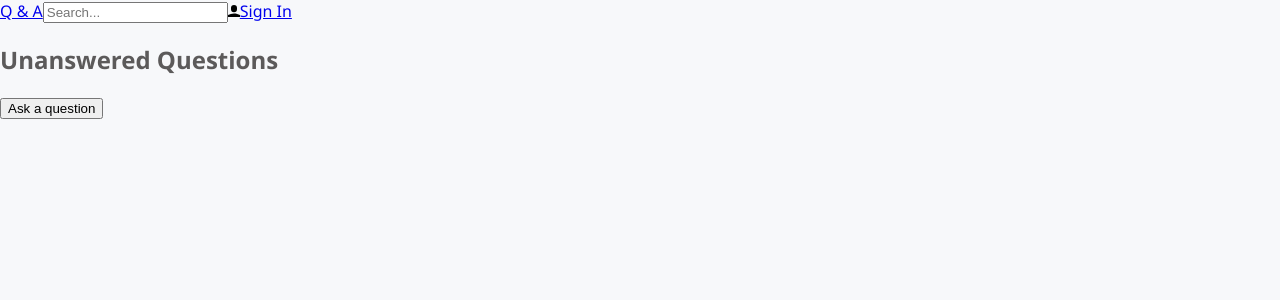
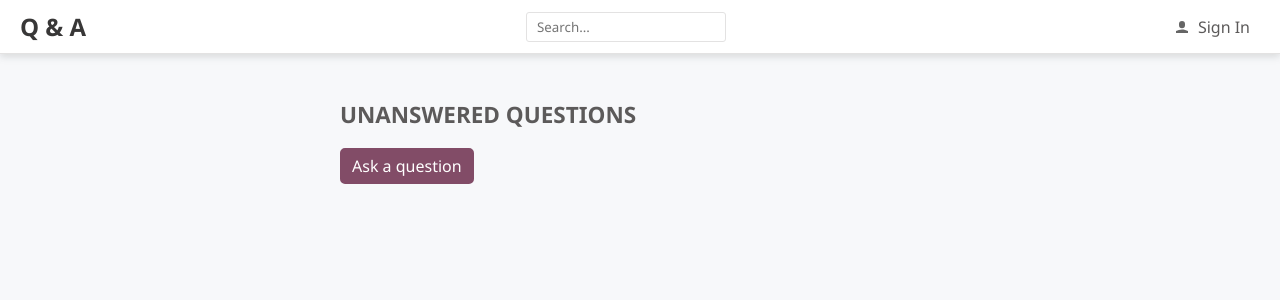
Before and after one commit to fpigeonjr/QandA, a React (Create React App) app in the folder frontend/: page / in a window 1280 px wide. Shown: the top 300 px of the page. Built offline with nearby package versions, Linux system fonts and the light colour scheme.

Commit message:
styles homepage, header, icons, and adds button

```diff
--- a/frontend/src/Header.tsx
+++ b/frontend/src/Header.tsx
@@ -1,11 +1,72 @@
 import React from 'react';
 import { UserIcon } from './Icons';
+/**  @jsx jsx */
+import { css, jsx } from '@emotion/core';
+import { fontFamily, fontSize, gray1, gray2, gray5 } from './Styles';
 
 export const Header = () => (
-  <div>
-    <a href="./">Q & A</a>
-    <input type="text" placeholder="Search..." />
-    <a href="./signin">
+  <div
+    css={css`
+      position: fixed;
+      box-sizing: border-box;
+      top: 0;
+      width: 100%;
+      display: flex;
+      align-items: center;
+      justify-content: space-between;
+      padding: 10px 20px;
+      background-color: #fff;
+      border-bottom: 1px solid ${gray5};
+      box-shadow: 0 3px 7px 0 rgba(110, 112, 114, 0.21);
+    `}
+  >
+    <a
+      href="./"
+      css={css`
+        font-size: 24px;
+        font-weight: bold;
+        color: ${gray1};
+        text-decoration: none;
+      `}
+    >
+      Q & A
+    </a>
+    <input
+      type="text"
+      placeholder="Search..."
+      css={css`
+        box-sizing: border-box;
+        font-family: ${fontFamily};
+        padding: 8px 10px;
+        border: 1px solid ${gray5};
+        border-radius: 3px;
+        color: ${gray2};
+        background-color: white;
+        width: 200px;
+        height: 30px;
+        :focus {
+          outline-color: ${gray5};
+        }
+      `}
+    />
+    <a
+      href="./signin"
+      css={css`
+        font-family: ${fontFamily};
+        font-size: ${fontSize};
+        padding: 5px 10px;
+        background-color: transparent;
+        color: ${gray2};
+        text-decoration: none;
+        cursor: pointer;
+        span {
+          margin-left: 10px;
+        }
+        :focus {
+          outline-color: ${gray5};
+        }
+      `}
+    >
       <UserIcon />
       <span>Sign In</span>
     </a>
--- a/frontend/src/HomePage.tsx
+++ b/frontend/src/HomePage.tsx
@@ -1,11 +1,27 @@
 import React from 'react';
-import { DEFAULT_MAX_VERSION } from 'tls';
+/** @jsx jsx */
+import { css, jsx } from '@emotion/core';
+import { PrimaryButton } from './Styles';
 
 export const HomePage = () => (
-  <div>
-    <div>
+  <div
+    css={css`
+      margin: 50px auto 20px auto;
+      padding: 30px 20px;
+      max-width: 600px;
+    `}
+  >
+    <div
+      css={css`
+        font-size: 15px;
+        font-weight: bold;
+        margin: 10px 0 5px;
+        margin-align: center;
+        text-transform: uppercase;
+      `}
+    >
       <h2>Unanswered Questions</h2>
-      <button>Ask a question</button>
+      <PrimaryButton>Ask a question</PrimaryButton>
     </div>
   </div>
 );
--- a/frontend/src/Icons.tsx
+++ b/frontend/src/Icons.tsx
@@ -1,4 +1,16 @@
 import React from 'react';
 import userSvg from './user.svg';
+/** @jsx jsx */
+import { css, jsx } from '@emotion/core';
 
-export const UserIcon = () => <img src={userSvg} alt="user" width="12px" />;
+export const UserIcon = () => (
+  <img
+    src={userSvg}
+    alt="user"
+    width="12px"
+    css={css`
+      width: 12px;
+      opacity: 0.6;
+    `}
+  />
+);
--- a/frontend/src/Styles.ts
+++ b/frontend/src/Styles.ts
@@ -1,3 +1,5 @@
+import styled from '@emotion/styled';
+
 export const gray1 = '#383737';
 export const gray2 = '#5c5a5a';
 export const gray3 = '#857c81';
@@ -13,3 +15,25 @@
 
 export const fontFamily = "'Segoe UI', 'Helvetica Neue',sans-serif";
 export const fontSize = '16px';
+
+export const PrimaryButton = styled.button`
+  background-color: ${primary2};
+  border-color: ${primary2};
+  border-style: solid;
+  border-radius: 5px;
+  font-family: ${fontFamily};
+  font-size: ${fontSize};
+  padding: 5px 10px;
+  color: white;
+  cursor: pointer;
+  :hover {
+    background-color: ${primary1};
+  }
+  :focus {
+    outline-color: ${primary2};
+  }
+  :disabled {
+    opacity: 0.5;
+    cursor: not-allowed;
+  }
+`;
```
